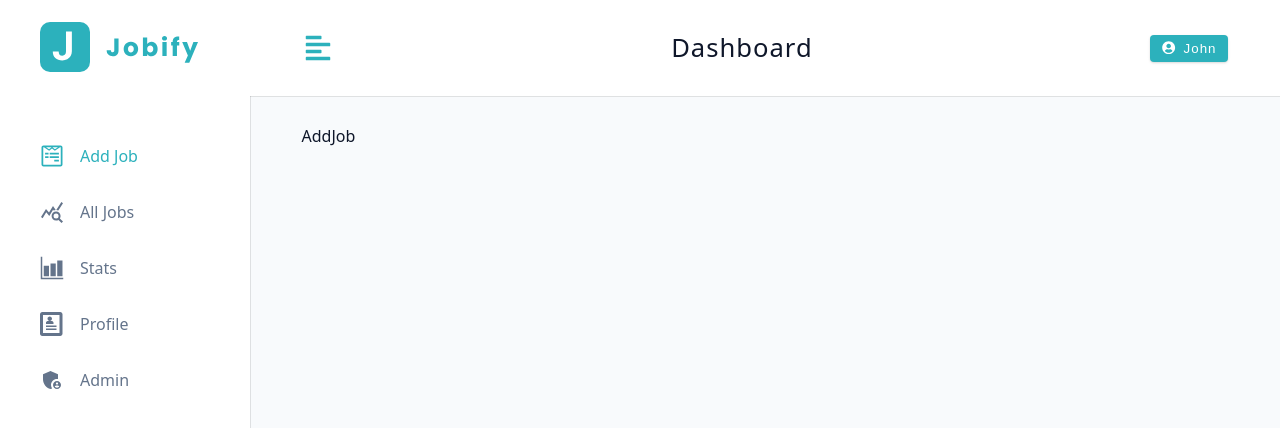
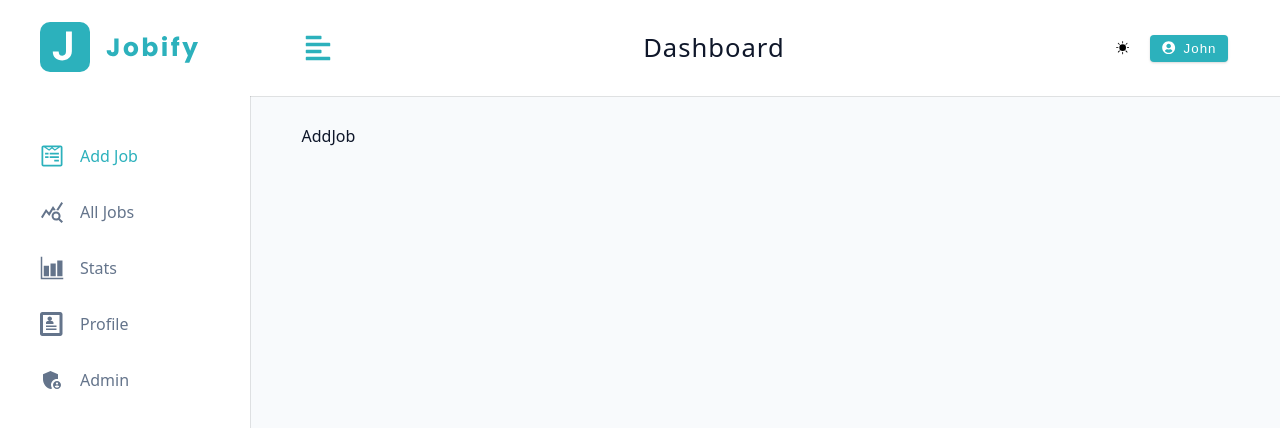
Before and after one commit to kiethohoai/jobify-v2, a React (Vite) app in the folder client/: page /dashboard in a window 1280 px wide. Shown: the top 428 px of the page. Built offline with nearby package versions, Linux system fonts and the light colour scheme.

Commit message:
+DarkTheme

```diff
--- a/client/src/App.jsx
+++ b/client/src/App.jsx
@@ -12,6 +12,15 @@
   Admin,
   Stats,
 } from './pages';
+
+// DARK THEME
+// eslint-disable-next-line
+export const checkDefaultTheme = () => {
+  const isDarkTheme = localStorage.getItem('darkTheme') === 'true';
+  document.body.classList.toggle('dark-theme', isDarkTheme);
+  return isDarkTheme;
+};
+checkDefaultTheme();
 
 const router = createBrowserRouter([
   {
--- a/client/src/components/Navbar.jsx
+++ b/client/src/components/Navbar.jsx
@@ -3,6 +3,7 @@
 import Wrapper from '../assets/wrappers/Navbar.js';
 import Logo from './Logo';
 import LogoutContainer from './LogoutContainer.jsx';
+import ThemeToggle from './ThemeToggle.jsx';
 
 const Navbar = () => {
   const { toggleSidebar } = useDashboardContext();
@@ -23,6 +24,7 @@
 
         {/* toggle logout user */}
         <div className="btn-container">
+          <ThemeToggle />
           <LogoutContainer />
         </div>
       </div>
--- /dev/null
+++ b/client/src/components/ThemeToggle.jsx
@@ -0,0 +1,14 @@
+import Wrapper from '../assets/wrappers/ThemeToggle';
+import { BsFillSunFill, BsFillMoonFill } from 'react-icons/bs';
+import { useDashboardContext } from '../pages/DashboardLayout';
+
+const ThemeToggle = () => {
+  const { isDarkTheme, toggleDarkTheme } = useDashboardContext();
+
+  return (
+    <Wrapper onClick={toggleDarkTheme}>
+      {isDarkTheme ? <BsFillMoonFill /> : <BsFillSunFill />}
+    </Wrapper>
+  );
+};
+export default ThemeToggle;
--- a/client/src/pages/DashboardLayout.jsx
+++ b/client/src/pages/DashboardLayout.jsx
@@ -4,6 +4,7 @@
 import { useState } from 'react';
 import { createContext } from 'react';
 import { useContext } from 'react';
+import { checkDefaultTheme } from '../App.jsx';
 
 // DashboardContext
 const DashboardContext = createContext();
@@ -13,14 +14,16 @@
   // user temp
   const user = { name: 'john' };
   const [showSidebar, setShowSidebar] = useState(false);
-  const [isDarkTheme, setIsDarkTheme] = useState(true);
+  const [isDarkTheme, setIsDarkTheme] = useState(() => checkDefaultTheme());
 
   const toggleSidebar = () => {
     setShowSidebar((show) => !show);
   };
 
   const toggleDarkTheme = () => {
-    alert('toggleDarkTheme');
+    setIsDarkTheme((c) => !c);
+    document.body.classList.toggle('dark-theme', isDarkTheme);
+    localStorage.setItem('darkTheme', isDarkTheme);
   };
 
   const logoutUser = async () => {
@@ -36,8 +39,6 @@
         toggleSidebar,
         toggleDarkTheme,
         logoutUser,
-        setShowSidebar,
-        setIsDarkTheme,
       }}
     >
       <Wrapper>
@@ -61,9 +62,7 @@
 const useDashboardContext = () => {
   const context = useContext(DashboardContext);
   if (context === undefined)
-    throw new Error(
-      'Can not use Dashboard Context outside the DashboardContext Provider',
-    );
+    throw new Error('Can not use Dashboard Context outside the DashboardContext Provider');
 
   return context;
 };
```
